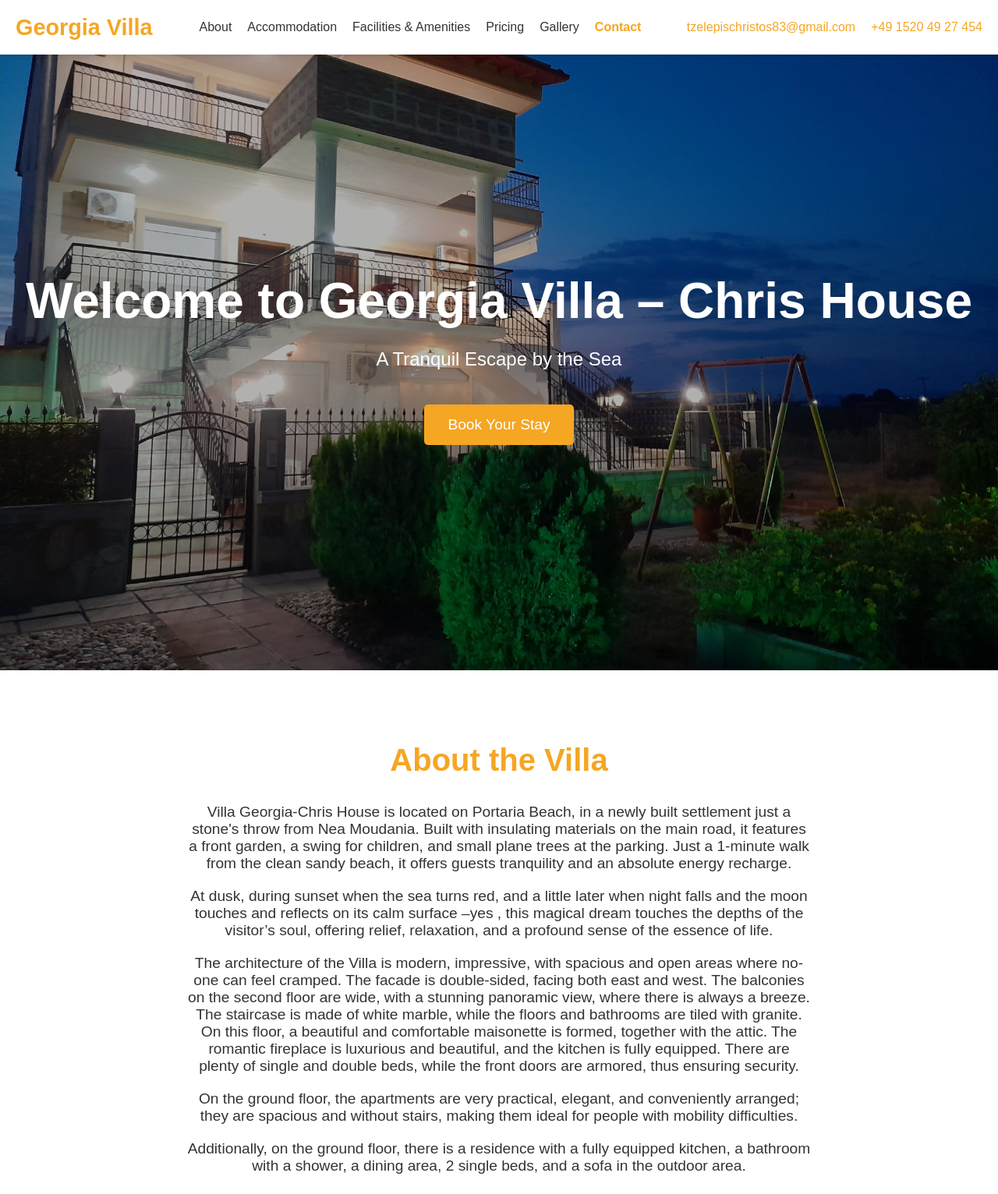
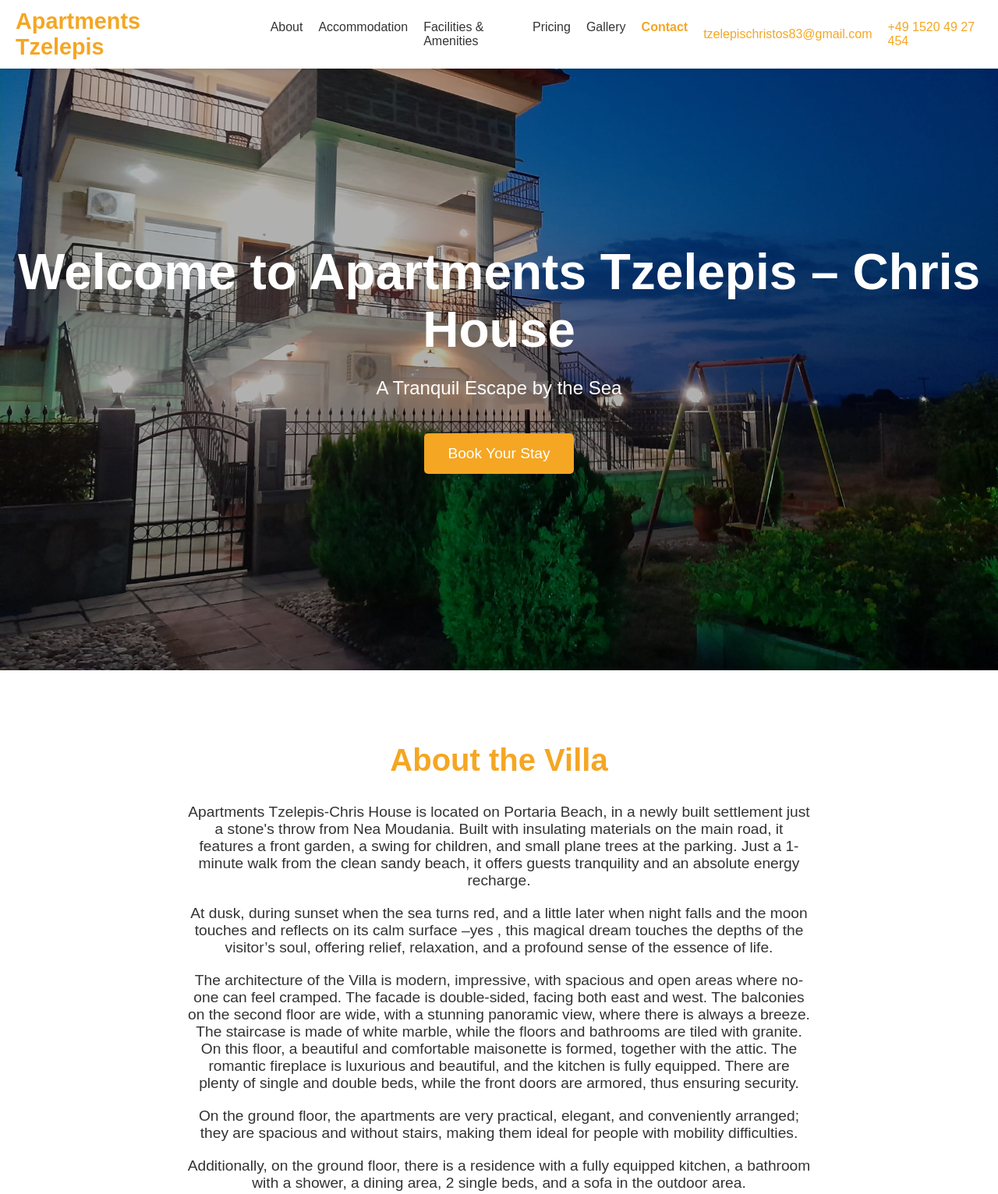
Before and after one commit to anselal/chrishouse, a plain HTML site: page index.html in a window 1280 px wide. Shown: the top 1532 px of the page at 78% size. Drawn offline with Linux system fonts and the light colour scheme.

Commit message:
:up: update(titles)
* Replace Georgia Villa with Apartments Tzelepis
* Add titles for each album in the gallery

```diff
--- a/index.html
+++ b/index.html
@@ -5,9 +5,10 @@
     <meta charset="UTF-8" />
     <meta name="viewport" content="width=device-width, initial-scale=1.0" />
     <meta name="description"
-        content="Georgia Villa – Chris House: A tranquil escape by the sea. Enjoy modern accommodations and a beautiful courtyard." />
-    <meta name="keywords" content="villa, Greece, Portaria Beach, vacation, seaside, accommodation" />
-    <title>Georgia Villa – Chris House</title>
+        content="Apartments Tzelepis – Chris House: A tranquil escape by the sea. Enjoy modern accommodations and a beautiful courtyard." />
+    <meta name="keywords"
+        content="villa, greece, portaria beach, vacation, seaside, accommodation, chris house, tzelepis, chalkidiki, portaria" />
+    <title>Apartments Tzelepis – Chris House</title>
     <style>
         body {
             font-family: Arial, sans-serif;
@@ -411,7 +412,7 @@
             <span></span>
             <span></span>
         </div>
-        <div class="logo">Georgia Villa</div>
+        <div class="logo">Apartments Tzelepis</div>
         <ul>
             <li><a href="#about">About</a></li>
             <li><a href="#accommodation">Accommodation</a></li>
@@ -431,7 +432,7 @@
     <!-- Hero Section -->
     <header>
         <div>
-            <h1>Welcome to Georgia Villa – Chris House</h1>
+            <h1>Welcome to Apartments Tzelepis – Chris House</h1>
             <p>A Tranquil Escape by the Sea</p>
             <a href="#pricing">Book Your Stay</a>
         </div>
@@ -441,7 +442,8 @@
     <section id="about">
         <h2>About the Villa</h2>
         <p>
-            Villa Georgia-Chris House is located on Portaria Beach, in a newly built settlement just a stone's throw
+            Apartments Tzelepis-Chris House is located on Portaria Beach, in a newly built settlement just a stone's
+            throw
             from Nea Moudania. Built with insulating materials on the main road, it features a front garden, a swing for
             children,
             and small plane trees at the parking. Just a 1-minute walk from the clean sandy beach, it offers guests
@@ -621,7 +623,7 @@
 
     <!-- Gallery Section -->
     <section id="gallery">
-        <h2>Photo Gallery</h2>
+        <h2>Photo Gallery - Building</h2>
         <div class="gallery">
             <img src="assets/img/building/building-1.jpg" alt="Building 1" data-index="0" data-description="Building 1"
                 onclick="openLightbox(this)" />
@@ -641,6 +643,7 @@
                 onclick="openLightbox(this)" />
         </div>
 
+        <h2>Photo Gallery - Ground Floor Apartment</h2>
         <div class="gallery">
             <img src="assets/img/groundfloor-apartment/groundfloor-apartment-1.jpg" alt="Ground Floor Apartment 1"
                 data-index="0" data-description="Ground Floor Apartment 1" onclick="openLightbox(this)" />
@@ -664,6 +667,7 @@
                 data-index="9" data-description="Ground Floor Apartment 10" onclick="openLightbox(this)" />
         </div>
 
+        <h2>Photo Gallery - Second Floor Apartment</h2>
         <div class="gallery">
             <img src="assets/img/secondfloor-apartment/secondfloor-apartment-1.jpg" alt="Second Floor Apartment 1"
                 data-index="0" data-description="Second Floor Apartment 1" onclick="openLightbox(this)" />
@@ -693,6 +697,7 @@
                 data-index="12" data-description="Second Floor Apartment 13" onclick="openLightbox(this)" />
         </div>
 
+        <h2>Photo Gallery - Studio</h2>
         <div class="gallery">
             <img src="assets/img/studio/studio-1.jpg" alt="Studio 1" data-index="0" data-description="Studio 1"
                 onclick="openLightbox(this)" />
@@ -738,7 +743,7 @@
 
     <!-- Footer -->
     <footer>
-        <p>&copy; 2024 Georgia Villa – Chris House | <a href="#about">About</a> | <a
+        <p>&copy; 2025 Apartments Tzelepis – Chris House | <a href="#about">About</a> | <a
                 href="#accommodation">Accommodation</a> | <a href="#pricing">Pricing</a> | <a
                 href="#contact">Contact</a></p>
     </footer>
```
